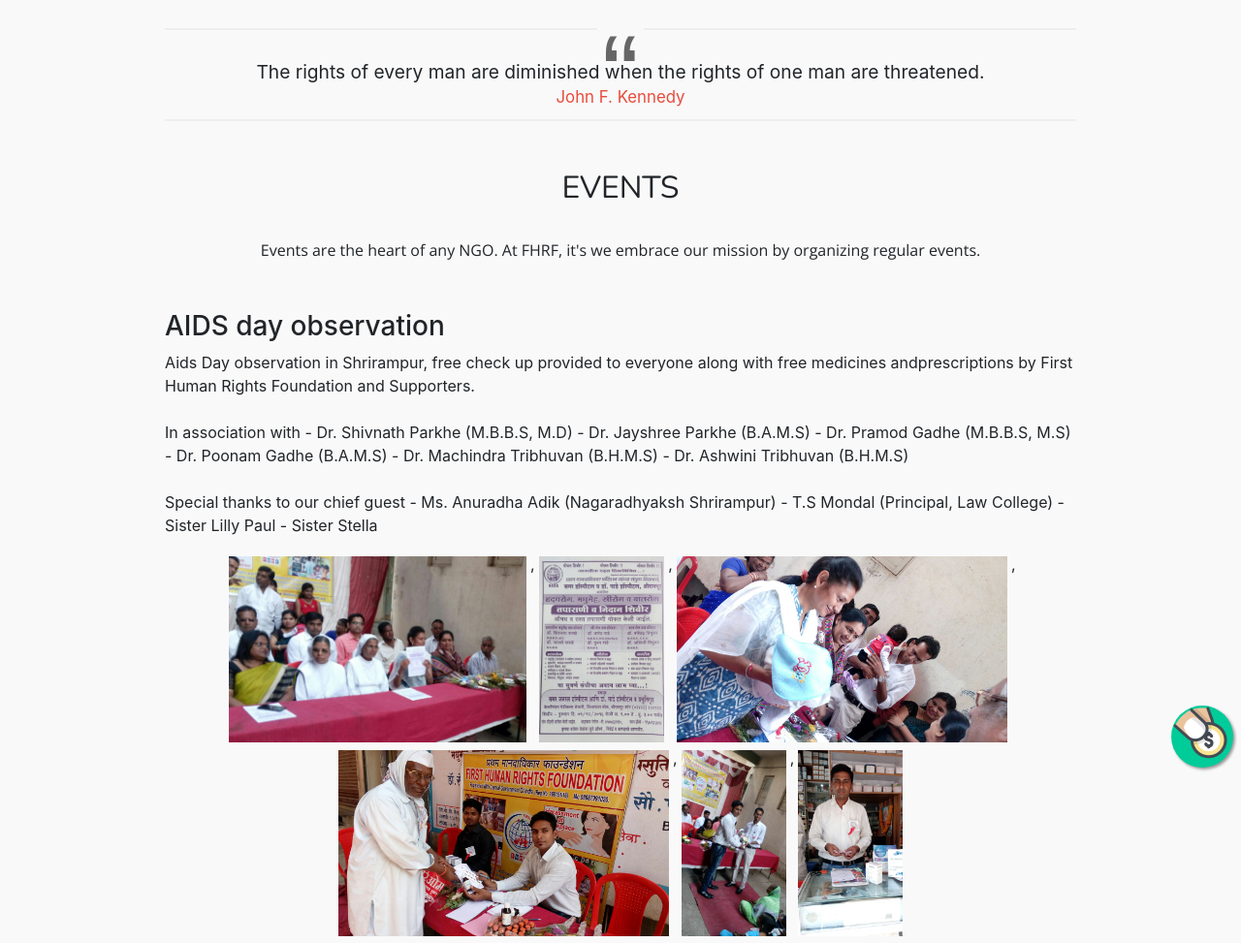
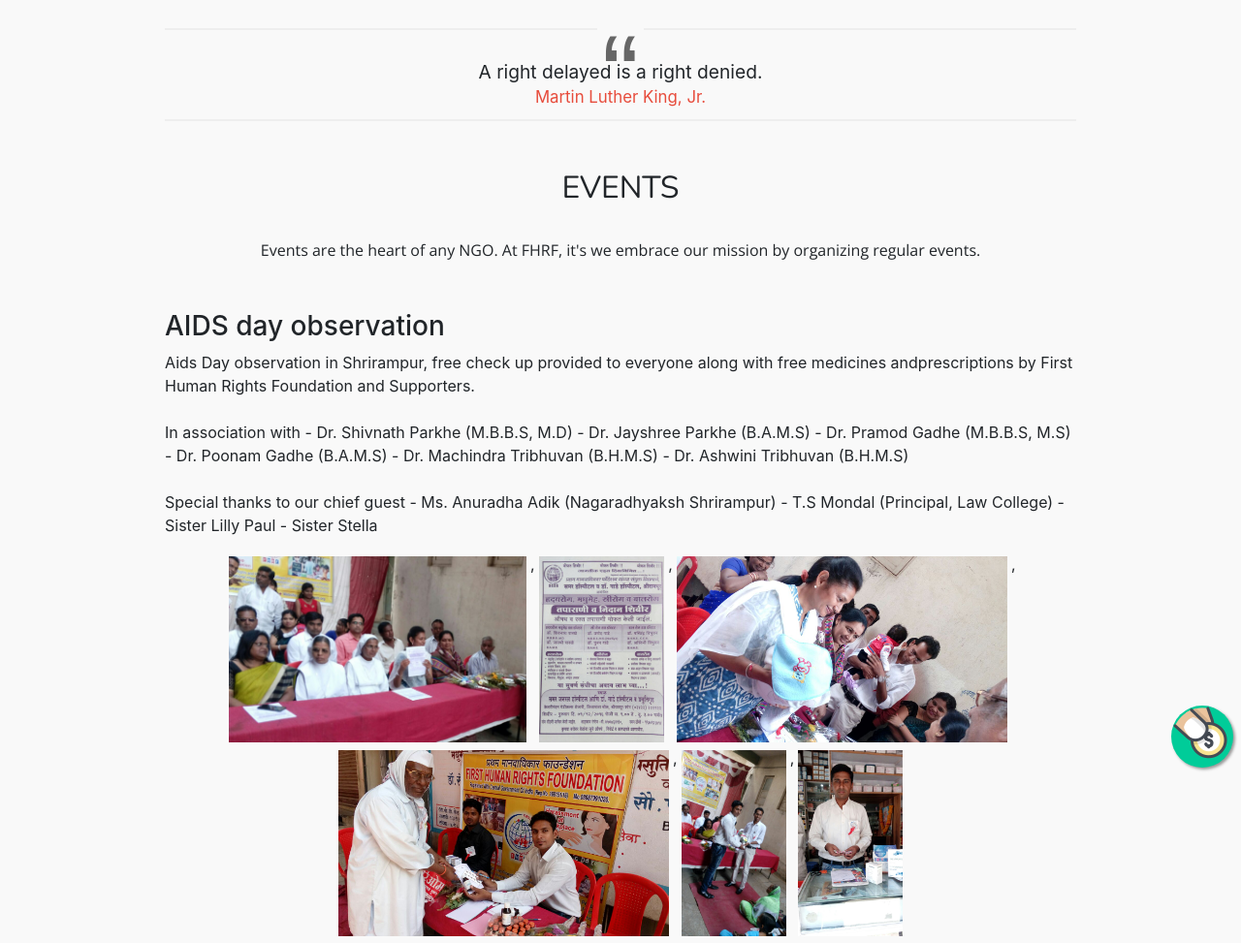
Before and after one commit to fhrf/fhrf.github.io, a plain HTML site: page events.html in a window 1280 px wide. Shown: the top 973 px of the page at 97% size. Drawn offline with nearby package versions, Linux system fonts and the light colour scheme.

Commit message:
generate dynamic quote

```diff
--- a/events.html
+++ b/events.html
@@ -40,9 +40,7 @@
 <body>
 
     <main>
-        <blockquote cite="John F. Kennedy" class="quote text-center">
-            The rights of every man are diminished when the rights of one man are threatened.
-        </blockquote>
+        <blockquote id="quote" class="quote text-center"></blockquote>
 
         <h2 class="heading text-center">EVENTS</h2>
         <div class="content">
@@ -144,6 +142,7 @@
     <!-- Bootstrap core JavaScript -->
     <script type="text/javascript" src="https://maxcdn.bootstrapcdn.com/bootstrap/3.3.6/js/bootstrap.min.js"></script>
     <!-- custom js -->
+    <script type="text/javascript" src="scripts/generate-quotes.js"></script>
     <script type="text/javascript" src="scripts/load-events.js"></script>
 </body>
 
--- /dev/null
+++ b/scripts/generate-quotes.js
@@ -0,0 +1,96 @@
+const quotes = [
+    {
+        "content": "Lost rights are never regained by appeals to the conscience of the usurpers, but by relentless struggle.... Goats are used for sacrificial offerings and not lions.",
+        "author": "Bhimrao Ramji Ambedkar"
+    },
+    {
+        "content": "A right delayed is a right denied.",
+        "author": "Martin Luther King, Jr."
+    },
+    {
+        "content": "There may be times when we are powerless to prevent injustice, but there must never be a time when we fail to protest.",
+        "author": "Elie Wiesel"
+    },
+    {
+        "content": "There can be no peace without development, no development without peace, and no lasting peace or sustainable development without respect for human rights and the rule of law.",
+        "author": "Former UN Deputy Secretary General - Jan Eliasson"
+    },
+    {
+        "content": "Men, their rights, and nothing more; women, their rights, and nothing less.",
+        "author": "Susan B. Anthony"
+    },
+    {
+        "content": "Nothing is unchangeable but the inherent and unalienable rights of man.",
+        "author": "Thomas Jefferson"
+    },
+    {
+        "content": "Freedom means the supremacy of human rights everywhere.",
+        "author": "Theodore Roosevelet"
+    },
+    {
+        "content": "We will not enjoy security without development, we will not enjoy development without security, and we will not enjoy either without respect for human rights.",
+        "author": "UN Secretary General - Kofi Annan"
+    },
+    {
+        "content": "To deny people their human rights is to challenge their very humanity.",
+        "author": "Nelson Mandela"
+    },
+    {
+        "content": "The rights of every man are diminished when the rights of one man are threatened.",
+        "author": "John F. Kennedy"
+    },
+    {
+        "content": "A right delayed is a right denied.",
+        "author": "Martin Luther King, Jr."
+    },
+    {
+        "content": "Injustice anywhere is a threat to justice everywhere.",
+        "author": "Martin Luther King, Jr."
+    },
+    {
+        "content": "Peace can only last where human rights are respected, where the people are fed, and where individuals and nations are free.",
+        "author": "14th Dalai Lama"
+    },
+    {
+        "content": "Let us remember: One book, one pen, one child, and one teacher can change the world.",
+        "author": "Malala Yousafzai"
+    },
+    {
+        "content": "There can be no peace without justice and respect for human rights.",
+        "author": "Irene Khan"
+    },
+    {
+        "content": "No matter what people tell you, words and ideas can change the world.",
+        "author": "Robin Williams"
+    },
+    {
+        "content": "Kindness is the best form of humanity.",
+        "author": "Doris Lee"
+    },
+    {
+        "content": "The more people know about their rights, and the rights of others in society, the better equipped they are to protect them.",
+        "author": "Salil Shetty"
+    },
+    {
+        "content": "Freedom is not worth having if it does not include the freedom to make mistakes.",
+        "author": "Mahatma Gandhi"
+    },
+    {
+        "content": "All of humanity is searching for truth, justice, and beauty.",
+        "author": "Miguel Angel Ruiz"
+    }
+];
+
+const getRandomInt = (min, max) => {
+    min = Math.ceil(min);
+    max = Math.floor(max);
+    return Math.floor(Math.random() * (max - min + 1)) + min;
+}
+
+$(document).ready(function () {
+    const randomQuote = quotes[getRandomInt(0, quotes.length - 1)];
+
+    const quoteEle = document.querySelector("blockquote#quote");
+    quoteEle.textContent = randomQuote.content;
+    quoteEle.setAttribute('cite', randomQuote.author);
+})
--- a/scripts/load-events.js
+++ b/scripts/load-events.js
@@ -1,3 +1,4 @@
+$(document).ready(function () {
     let eventsData = [];
     const eventsContainer = document.getElementById('events-container');
 
@@ -30,3 +31,4 @@ fetch('/events-data.json')
             });
         })
         .catch();
+})
```
Also changed, not shown: about.html (+2 -3 lines), contact.html (+2 -3 lines), donate.html (+2 -3 lines), volunteer.html (+2 -3 lines). Lines whose indentation alone changed are shown as unchanged.
